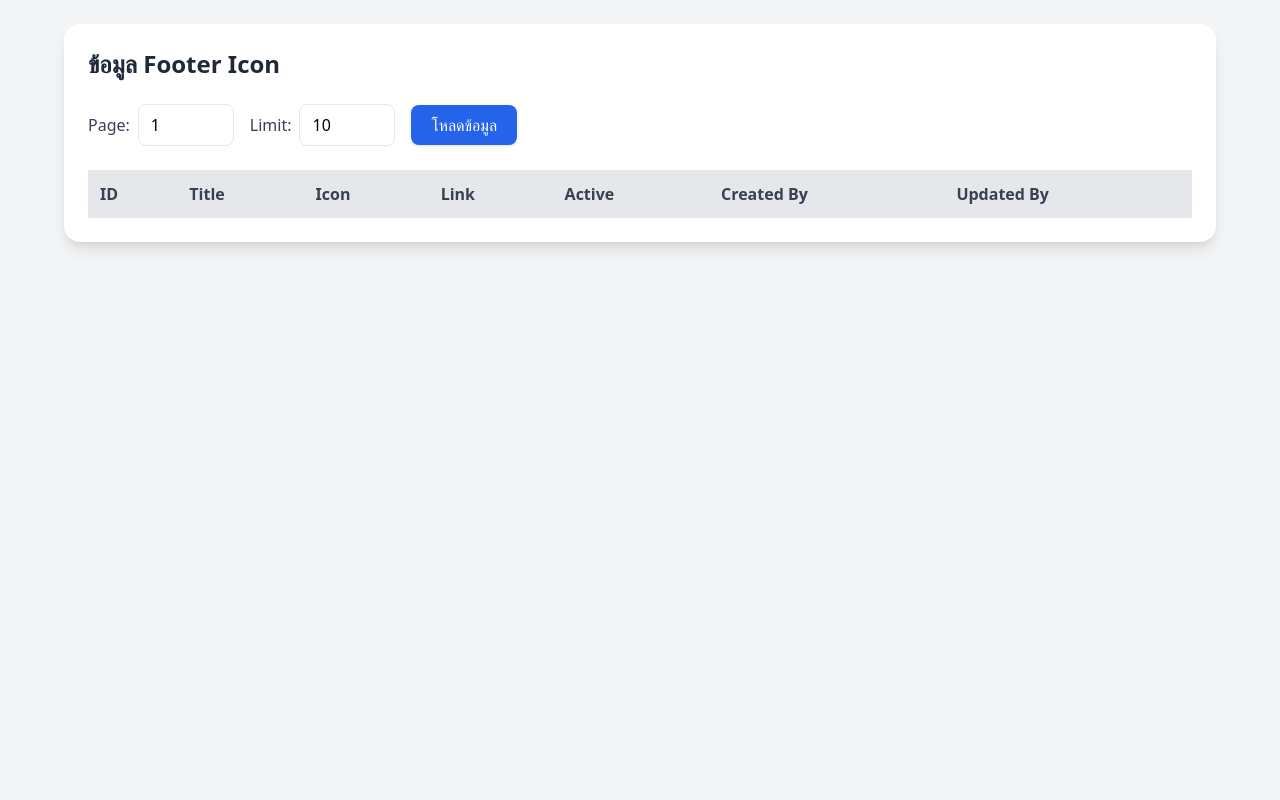
After one commit to phakkharaphong/Mootae_World_Project, a Flask app: template templates/test_html/test_api.html in a window 1280 px wide. The commit adds this page. Run offline with Flask 3, Linux system fonts and the light colour scheme; the template is opened without the code that fills it, so the values that code supplies are empty; some libraries are stand-ins or nearby versions.

Commit message:
[Update] add test api page.

```diff
--- a/app.py
+++ b/app.py
@@ -107,6 +107,10 @@ def layout_from_purchase():
 @app.route("/test_userform")
 def layout_user_form():
     return render_template("test_html/test_userform.html")
+
+@app.route("/test_api")
+def layout_api():
+    return render_template("test_html/testtest_api.html")
 #------------------ Funtion Method -------------------
 def g_case_of_day(_day):
     switch={
--- a/templates/component/component_menu/layout_menu.html
+++ b/templates/component/component_menu/layout_menu.html
@@ -49,8 +49,8 @@
                     <li><a href="" class="menu-bar" style="padding-left: 30px;">บทความ</a></li>
                     <li><a href="" class="menu-bar" style="padding-left: 30px;">ตรวจสอบการสั่งซื้อ</a></li>
                     <li><a href="" class="menu-bar" style="padding-left: 30px;">สั่งซื้อสิ้นค้า</a></li>
-                    <li><a href="/wallpaper" class="menu-bar" style="padding-left: 30px;">สร้าง wallpaper</a></li>
-                    <li><a href="/form-wallpaper-brith-date" class="menu-bar" style="padding-left: 30px;">สร้าง wallpaper วันเดือนปีเกิด</a></li>
+                    <!--<li><a href="/wallpaper" class="menu-bar" style="padding-left: 30px;">สร้าง wallpaper</a></li>
+                    <li><a href="/form-wallpaper-brith-date" class="menu-bar" style="padding-left: 30px;">สร้าง wallpaper วันเดือนปีเกิด</a></li>!-->
                     <li class="menu-respon" style="display: none;"><a href="#" ><img src="/static/img/logo/menu_24dp_1F1F1F_FILL0_wght400_GRAD0_opsz24.svg" alt="" onclick="showMenuResponsive()"></a></li>
                 </ul>
             </nav>
--- /dev/null
+++ b/templates/test_html/test_api.html
@@ -0,0 +1,84 @@
+<!DOCTYPE html>
+<html lang="th">
+<head>
+  <meta charset="UTF-8">
+  <title>Footer Icon Page</title>
+  <script src="https://cdn.tailwindcss.com"></script>
+</head>
+<body class="bg-gray-100 min-h-screen p-6">
+  <div class="max-w-6xl mx-auto bg-white shadow-lg rounded-2xl p-6">
+    <h2 class="text-2xl font-bold text-gray-800 mb-6">ข้อมูล Footer Icon</h2>
+
+    <!-- Controls -->
+    <div class="flex flex-wrap items-center gap-4 mb-6">
+      <label class="flex items-center gap-2">
+        <span class="font-medium text-gray-700">Page:</span>
+        <input type="number" id="pageInput" value="1" min="1"
+          class="w-24 px-3 py-2 border rounded-lg focus:ring focus:ring-blue-300">
+      </label>
+      <label class="flex items-center gap-2">
+        <span class="font-medium text-gray-700">Limit:</span>
+        <input type="number" id="limitInput" value="10" min="1"
+          class="w-24 px-3 py-2 border rounded-lg focus:ring focus:ring-blue-300">
+      </label>
+      <button onclick="loadData()"
+        class="px-5 py-2 bg-blue-600 text-white rounded-lg shadow hover:bg-blue-700 transition">
+        โหลดข้อมูล
+      </button>
+    </div>
+
+    <!-- Table -->
+    <div class="overflow-x-auto">
+      <table class="w-full border-collapse text-left">
+        <thead>
+          <tr class="bg-gray-200 text-gray-700">
+            <th class="p-3">ID</th>
+            <th class="p-3">Title</th>
+            <th class="p-3">Icon</th>
+            <th class="p-3">Link</th>
+            <th class="p-3">Active</th>
+            <th class="p-3">Created By</th>
+            <th class="p-3">Updated By</th>
+          </tr>
+        </thead>
+        <tbody id="footerTable" class="divide-y divide-gray-200"></tbody>
+      </table>
+    </div>
+  </div>
+
+  <script>
+    async function loadData() {
+      const page = document.getElementById("pageInput").value || 1;
+      const limit = document.getElementById("limitInput").value || 10;
+
+      try {
+        const res = await fetch(`http://127.0.0.1:8000/footericonpage/?page=${page}&limit=${limit}`);
+        const json = await res.json();
+
+        const tbody = document.getElementById("footerTable");
+        tbody.innerHTML = "";
+
+        json.data.forEach(item => {
+          const tr = document.createElement("tr");
+          tr.className = "hover:bg-gray-50 transition";
+          tr.innerHTML = `
+            <td class="p-3 text-sm text-gray-600">${item.id}</td>
+            <td class="p-3 font-medium text-gray-800">${item.title}</td>
+            <td class="p-3"><img src="${item.icon_img}" class="w-10 h-10 object-contain rounded-md border"></td>
+            <td class="p-3 text-blue-600 underline"><a href="https://${item.link_ref}" target="_blank">${item.link_ref}</a></td>
+            <td class="p-3 text-center">${item.is_active ? "✅" : "❌"}</td>
+            <td class="p-3">${item.created_by}</td>
+            <td class="p-3">${item.updated_by}</td>
+          `;
+          tbody.appendChild(tr);
+        });
+      } catch (err) {
+        console.error("Fetch error:", err);
+      }
+    }
+
+    // โหลดข้อมูลครั้งแรก
+    loadData();
+  </script>
+</body>
+</html>
```
